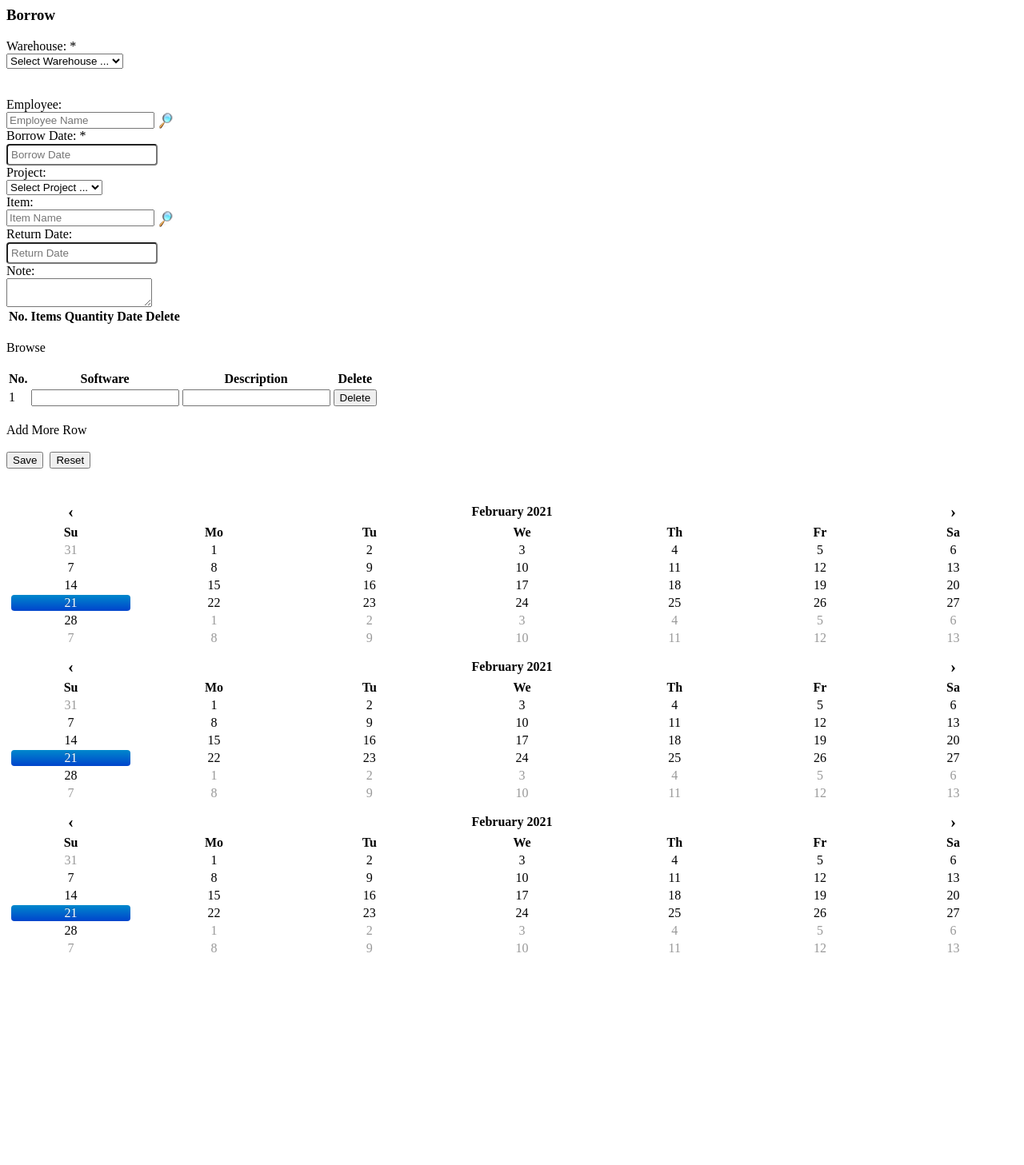
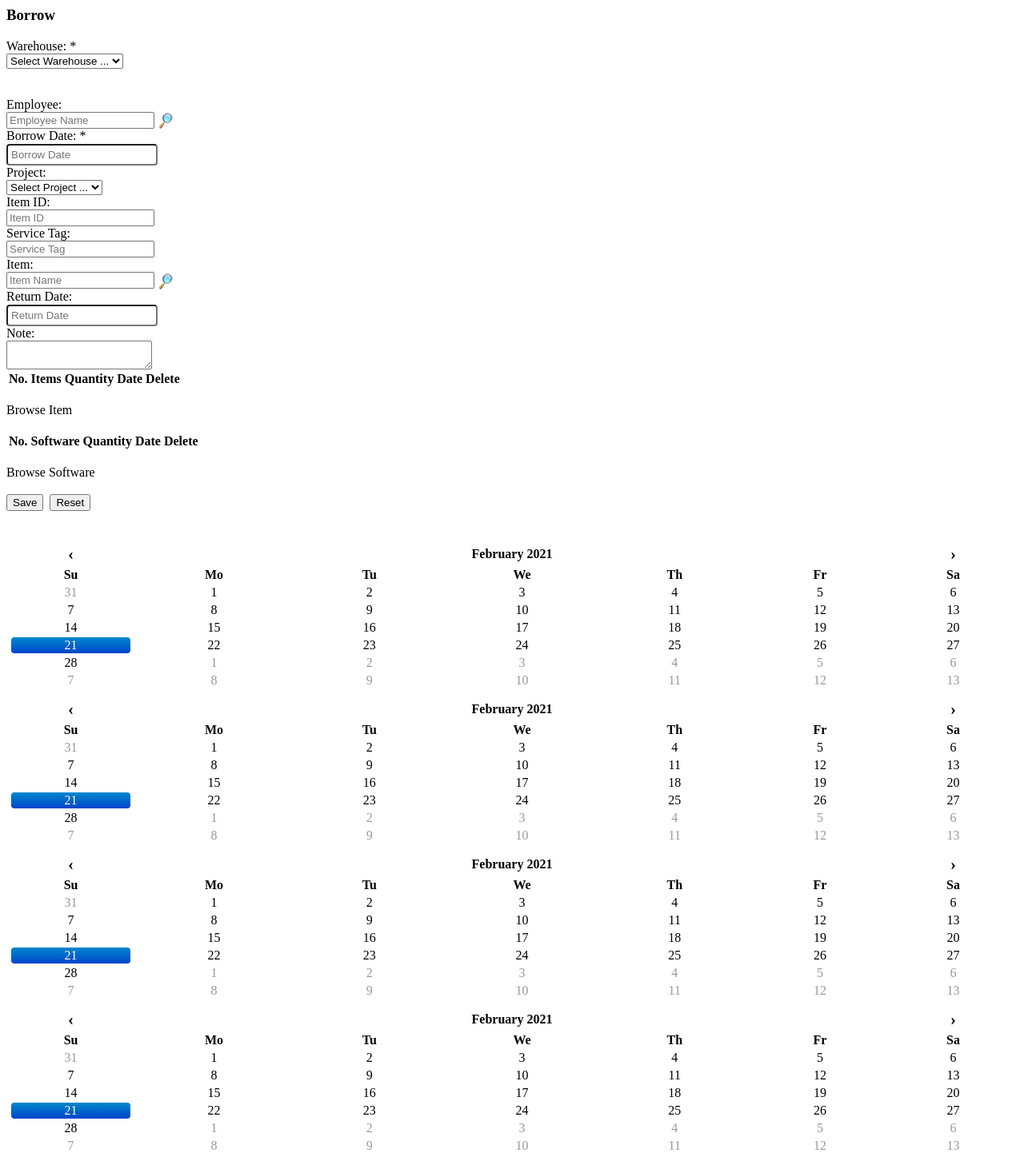
Before and after one commit to rabunjauh/mis_inventory, a CodeIgniter app: the page made by application/views/forms/form_borrow.php in a window 1280 px wide. Shown: the whole page at 80% size. Before the commit the page ends 1191 px from the top, so only its background shows below. Run offline with CodeIgniter, Linux system fonts and the light colour scheme; data that the repository does not hold is empty.

Commit message:
modify form borrow

```diff
--- a/application/controllers/borrow.php
+++ b/application/controllers/borrow.php
@@ -119,7 +119,6 @@
     if($this->input->post()){
       $dataBorrow['warehouse_id'] =  $this->input->post('warehouse_id', TRUE);
       $dataBorrow['taken_by_uid'] =  $this->input->post('taken_by_uid', TRUE);
-      $dataBorrow['project_uid'] =  $this->input->post('project_uid', TRUE);
       $dataBorrow['project_uid'] =  $this->input->post('project_uid', TRUE);
       $dataBorrow['note'] =  $this->input->post('note', TRUE);
       $dataBorrow['borrow_status'] =  0;
--- a/application/views/forms/form_borrow.php
+++ b/application/views/forms/form_borrow.php
@@ -77,16 +77,31 @@
         </div>
       </div>
       <input type="hidden" name="type_input" id="type_input" value="">
+
+      <div class="form-group">
+        <label for="lblITemID" class="col-sm-2 hidden-xs control-label col-xs-offset-0 col-xs-2">Item ID: </label>
+        <div class="col-sm-6 col-xs-12">
+        <input type="text" class="form-control" readonly="readonly" value="<?php echo (isset($borrow)) ? $borrow->item_code : ''; ?>" name="item_master_code" id="item_code" placeholder="Item ID" />
+        </div>
+      </div>
+
+      <div class="form-group">
+        <label for="lblServiceTag" class="col-sm-2 hidden-xs control-label col-xs-offset-0 col-xs-2">Service Tag: </label>
+        <div class="col-sm-6 col-xs-12">
+        <input type="text" class="form-control" readonly="readonly" value="<?php echo (isset($borrow)) ? $borrow->service_tag : ''; ?>" name="item_master_code" id="service_tag" placeholder="Service Tag" />
+        </div>
+      </div>
+
       <div class="form-group">
         <label for="lblproject" class="col-sm-2 hidden-xs control-label col-xs-offset-0 col-xs-2">Item: </label>
         <div class="col-sm-6 col-xs-12">
-            <input type="text" class="form-control" readonly="readonly" value="<?php echo (isset($borrow)) ? $borrow->item_name : ''; ?>" name="item_master_name" id="item_name" required placeholder="Item Name" />
+            <input type="text" class="form-control" readonly="readonly" value="<?php echo (isset($borrow)) ? $borrow->item_name : ''; ?>" name="item_master_name" id="item_name" placeholder="Item Name" />
             <input type="hidden" name="item_master_id" id="item_id" value="<?php echo (isset($borrow)) ? $borrow->item_id : ''; ?>"/>
-            <input type="hidden" name="item_master_code" id="item_code" value="<?php echo (isset($borrow)) ? $borrow->item_code : ''; ?>"/>
             <input type="button" class="choose" name="choose" style="width: 20px; height: 20px; display:inline-block;"
             onclick="open_popup('inventory/browse_item/all','item');" title="Browse Item" />
         </div>
       </div>
+
       <div class="form-group">
         <label for="lblproject" class="col-sm-2 hidden-xs control-label col-xs-offset-0 col-xs-2">Return Date: </label>
         <div class="col-sm-6 col-xs-12">
@@ -147,47 +162,64 @@
           <?php endif; ?>
 
         </tbody>
-      </table><br/>
-      <a class="btn btn-default btn-flat" type="button" onclick="open_popup('inventory/browse_item/accessories','accessories')"><i class="fa fa-search"></i> Browse</a>
+      </table>
+      <br/>
+      <a class="btn btn-default btn-flat" type="button" onclick="open_popup('inventory/browse_item/accessories','accessories')"><i class="fa fa-search"></i> Browse Item</a>
       <!-- <a class="btn btn-default btn-flat" type="button" onclick="addRow(this,'itemsTable')"><i class="glyphicon glyphicon-plus-sign"></i> Add More Row</a> -->
-      <br/><br/>
+      <br/>
+      <br/>
 
       <table class="table table-bordered table-striped" id="softwareTable">
         <thead>
           <tr>
             <th>No.</th>
             <th>Software</th>
-            <th>Description</th>
+            <th>Quantity</th>
+            <th>Date</th>
             <th>Delete</th>
           </tr>
         </thead>
         <tbody id="item_area">
-          <?php if (isset($software) && $software != null): ?>
-            <?php foreach ($software as $value): ?>
-              <tr class="tr_clone">
-                <td class="numberRow-softwareTable"> </td>
-                <td> <input type="text" name="software[]" class="form-control" value="<?php echo $value->software_name ?>"> </td>
-                <td> <input type="text" name="description[]" class="form-control" value="<?php echo $value->software_description ?>"> </td>
+          <?php if (isset($borrow_details) && $borrow_details != null): ?>
+            <?php foreach ($borrow_details as $valueDetails): ?>
+              <tr class="tr_clone master_clone_software">
+                <td class="numberRow-softwareTable">
+                </td>
+                <td>
+                    <input type="text" name="item_name[]" class="form-control item_name" readonly value="<?php echo $valueDetails->item_name ?>">
+                    <input type="hidden" name="item_id[]" class="item_id" value="<?php echo $valueDetails->item_id ?>">
+                    <input type="hidden" name="item_code[]" class="item_code" value="<?php echo $valueDetails->item_code ?>">
+                </td>
+                <td> <input type="text" name="quantities[]" class="form-control quantities" value="<?php echo $valueDetails->quantities; ?>" > </td>
+                <td> <input type="text" name="end_date[]" class="form-control datepicker"   value="<?php echo $valueDetails->end_date; ?>" placeholder="Return Date" data-date-format="yyyy-mm-dd"> </td>
                 <td>
                   <button type="button" class="btn btn-danger" onclick="deleteClone(this,'softwareTable')"> Delete </button>
-                  <input type="hidden" name="software_id[]" value="<?php echo $value->software_id ?>">
+                  <input type="hidden" name="borrow_detail_id[]" value="<?php echo $valueDetails->borrow_detail_id ?>">
                 </td>
               </tr>
             <?php endforeach; ?>
+
             <?php else: ?>
-            <tr class="tr_clone">
+              <tr class="tr_clone master_clone_software" style="display:none;">
                 <td class="numberRow-softwareTable"> </td>
-              <td> <input type="text" name="software[]" class="form-control"> </td>
-              <td> <input type="text" name="description[]" class="form-control"> </td>
+                <td>
+                    <input type="text" name="item_name[]" class="form-control item_name" readonly value="">
+                    <input type="hidden" name="item_id[]" class="item_id" value="">
+                    <input type="hidden" name="item_code[]" class="item_code" value="">
+                </td>
+                <td> <input type="text" name="quantities[]" class="form-control quantities" > </td>
+                <td> <input type="text" name="end_date[]" class="form-control datepicker"  placeholder="Return Date" data-date-format="yyyy-mm-dd"> </td>
                 <td>
                   <button type="button" class="btn btn-danger" onclick="deleteClone(this,'softwareTable')"> Delete </button>
-                <input type="hidden" name="software_id[]">
+                  <input type="hidden" name="borrow_detail_id[]" value="">
                 </td>
               </tr>
           <?php endif; ?>
+
         </tbody>
       </table><br/>
-      <a class="btn btn-default btn-flat" type="button" onclick="addRow('softwareTable')"><i class="glyphicon glyphicon-plus-sign"></i> Add More Row</a>
+      <a class="btn btn-default btn-flat" type="button" onclick="open_popup('inventory/browse_item/software','software')"><i class="fa fa-search"></i> Browse Software</a>
+      <!-- <a class="btn btn-default btn-flat" type="button" onclick="addRow(this,'itemsTable')"><i class="glyphicon glyphicon-plus-sign"></i> Add More Row</a> -->
       <br/><br/>
       <div>
         <button type="submit" class="btn btn-primary btn-flat col-xs-6 col-xs-offset-2  col-sm-offset-3"><i class="glyphicon glyphicon-ok"></i> Save</button>&nbsp;
```
Also changed, not shown: application/models/inventory_model.php (+10 -6 lines), application/views/content/view_items_browse.php (+65 -4 lines). Lines whose indentation alone changed are shown as unchanged.
